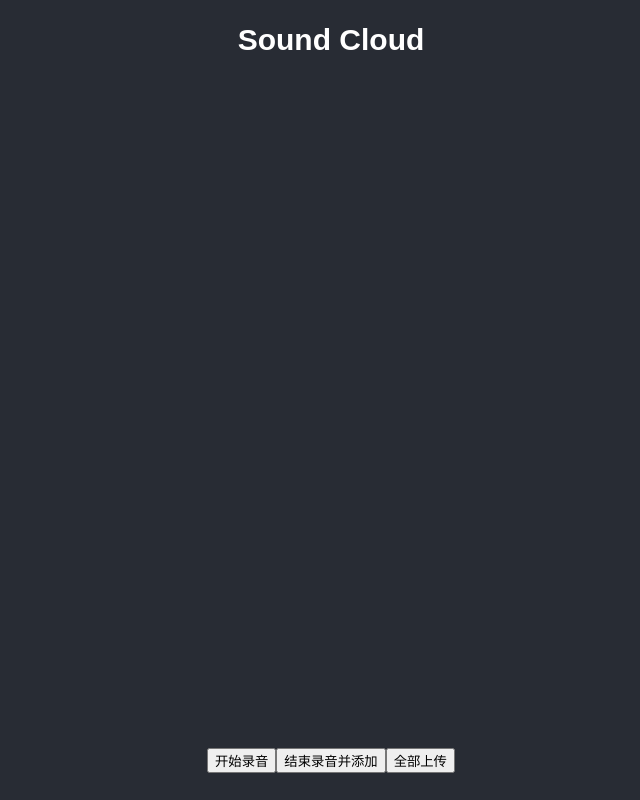
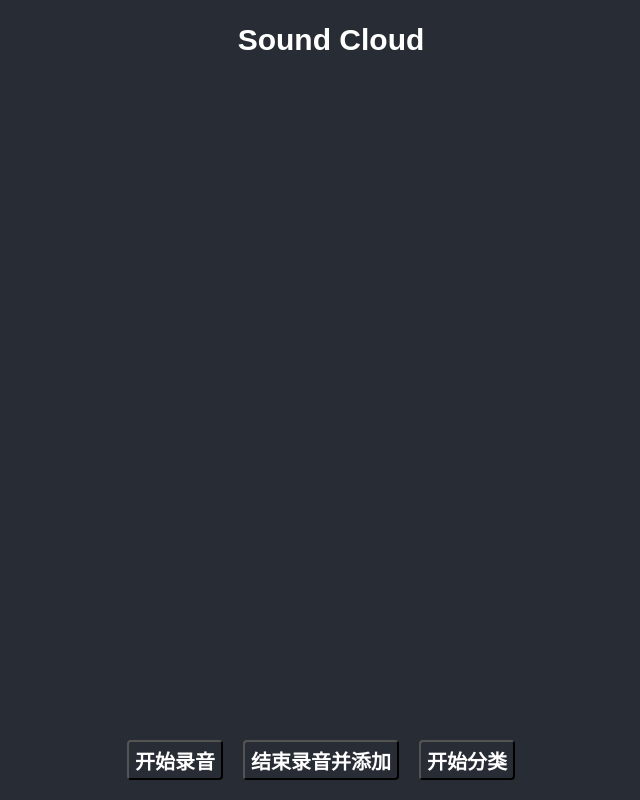
Before and after one commit to CSUHYD/SoundCloud, a React (Create React App) app: page / in a window 1280 px wide. Shown: the whole page, without its empty margins (309-949 px from the left). Built offline with nearby package versions, Linux system fonts and the light colour scheme.

Commit message:
last dot

```diff
--- a/src/App.css
+++ b/src/App.css
@@ -28,14 +28,22 @@
   justify-content: center;
   font-size: calc(10px + 2vmin);
   color: white;
+  margin: 0 40px 0 20px;
 }
 .dot {
   border-radius: 50%;
   position: absolute;
+  width: 10px;
+  height: 10px;
+}
+
+.dot.dot-curr {
+  width: 20px;
+  height: 20px;
 }
 
 .dot:hover {
-  border: 2px solid white;
+  border: 1px solid white;
 }
 
 .App-link {
@@ -58,3 +66,14 @@
   align-items: center;
   background-color: #282c34;
 }
+
+.button-wrap button {
+  height: 40px;
+  border-radius: 4px;
+  background-color: #282c34;
+  color: #fff;
+  margin-right: 20px;
+  font-weight: bold;
+  font-size: 20px;
+  cursor: pointer;
+}
--- a/src/App.js
+++ b/src/App.js
@@ -18,21 +18,20 @@
                 //     cluster: 1,
                 // },
             ], //
+            recording: false,
+            editing: true,
         }
     }
     componentDidMount() {
-    }
-    init() {
-
     }
     startRecording() {
         window.HZRecorder.get((rec) => {
             this.recorder = rec;
             this.recorder.start();
         });
-    }
-    stopRecording() {
-        this.recorder.stopAndUpload();
+        this.setState({
+            recording: true,
+        })
     }
     uploadAll() {
         const {audio} = this.state;
@@ -53,6 +52,7 @@
                 });
                 this.setState({
                     audio: arr,
+                    editing: false,
                 })
             }
         });
@@ -66,7 +66,7 @@
         return color;
     }
     render() {
-        const {audio} = this.state;
+        const {audio, editing, } = this.state;
         return (
             <div className="App">
                 <div className="title">Sound Cloud</div>
@@ -75,16 +75,13 @@
                         audio.map((item, index) => {
                             return (
                                 <div
-                                    className="dot"
+                                    className={`dot${(editing && index == audio.length - 1) ? ' dot-curr' : ''}`}
                                     onMouseOver={()=>{
                                         const el = document.getElementById('audio'+index);
                                         el.load();
                                         el.play();
                                     }}
                                     style={{
-                                        marginTop:'5px',
-                                        width: '20px',
-                                        height:'20px',
                                         // if cluster exist, pick color[cluster]
                                         backgroundColor: `rgb(${item.coord[0]*255}, ${item.coord[1]*255}, 125)`,
                                         left: item.coord[0]*100+'%',
@@ -114,12 +111,14 @@
                                     coord: [Math.random(), Math.random()],
                                     color: this.getRandomColor(),
                                 },
-                            ]
+                            ],
+                            recording: false,
+                            editing: true,
                         })
                     }} type="danger" size="small">结束录音并添加</button>
                     <button onClick={()=>{
                         this.uploadAll();
-                    }}>全部上传</button>
+                    }}>开始分类</button>
                 </div>
             </div>
         )
```
